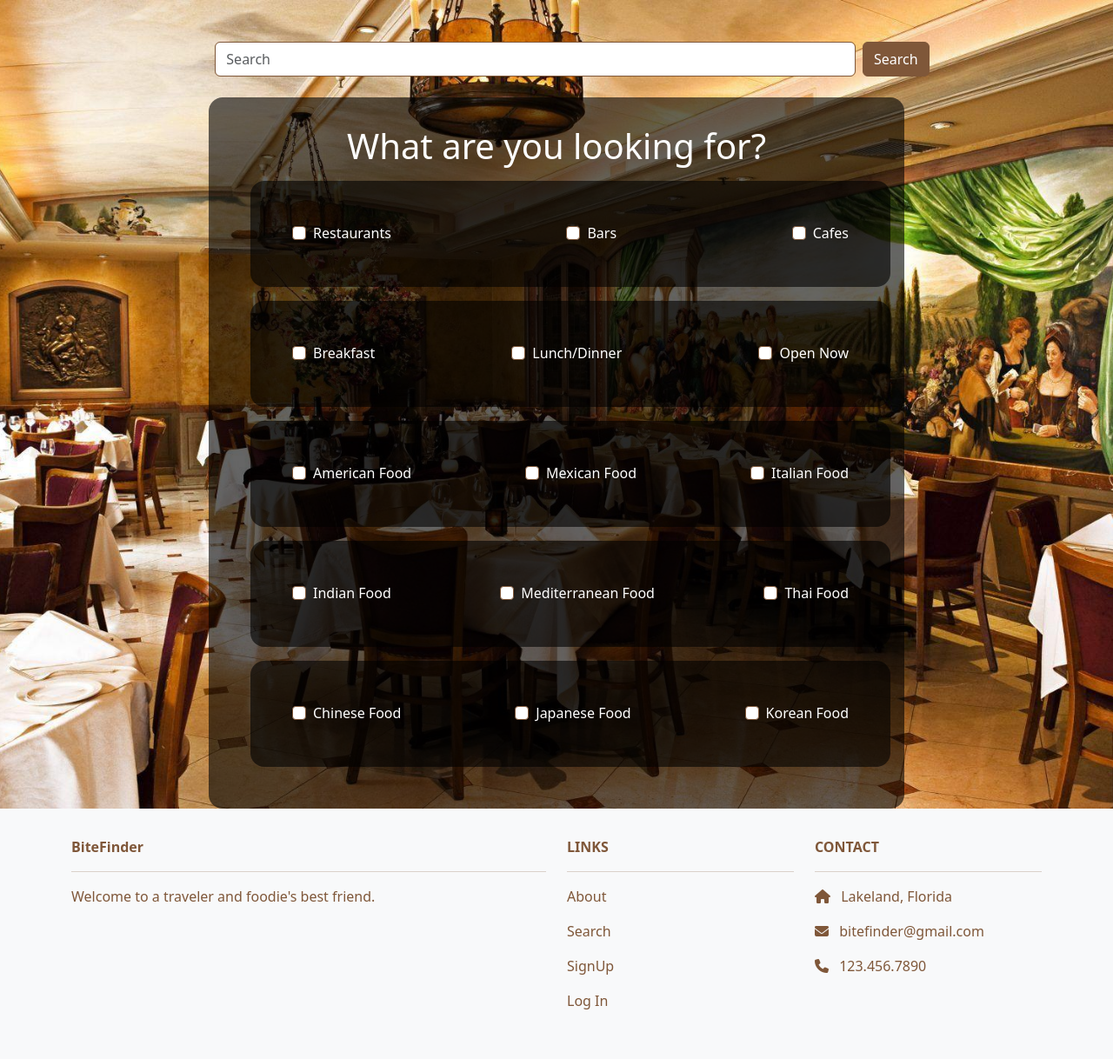
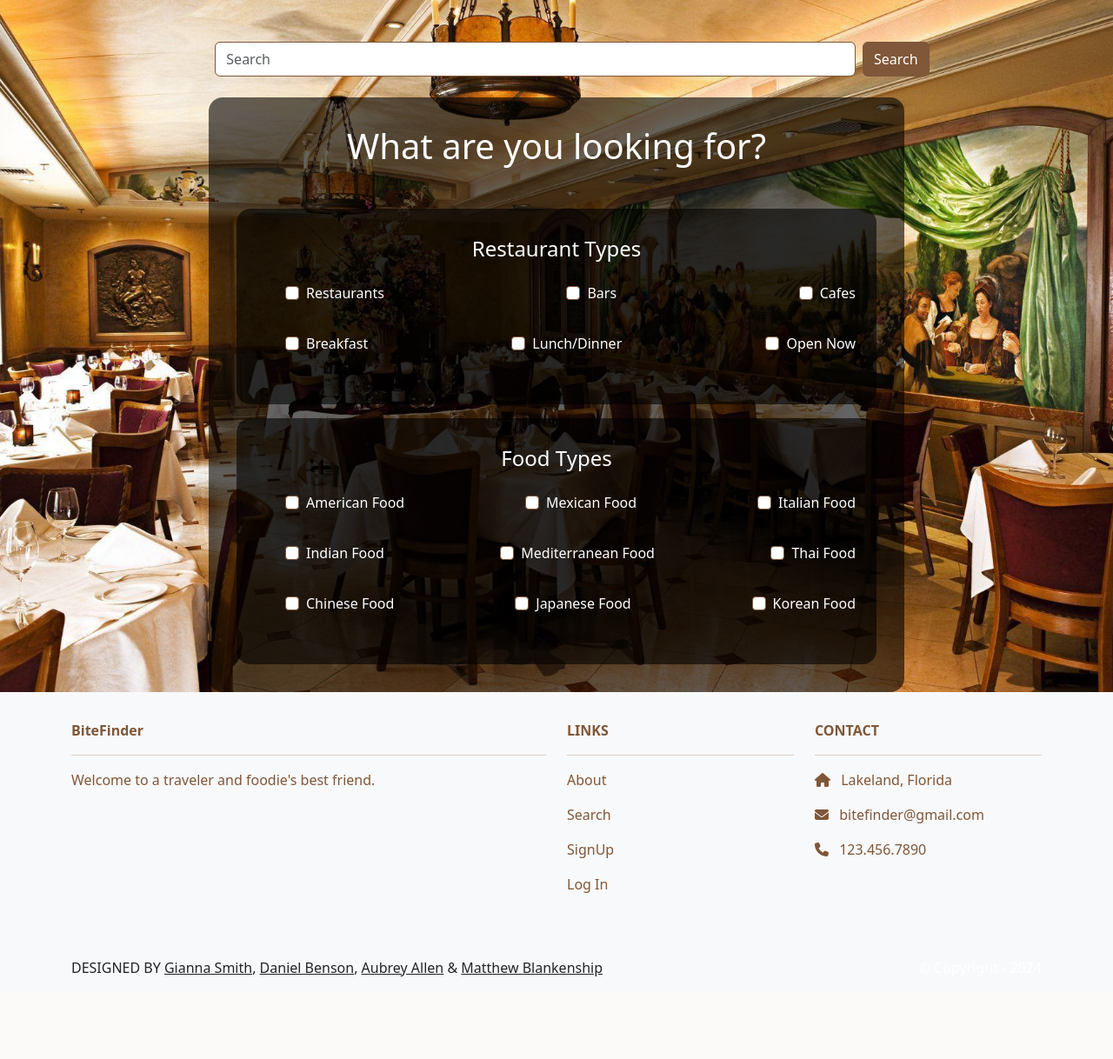
Before and after one commit to aallen764/Restaurant-Software, a Django app: page /search/ in a window 1280 px wide. Shown: the part 72-1290 px from the top of the page at 87% size. After the commit the page ends 1195 px from the top, so only its background shows below. Run offline with Django 5.2, Linux system fonts and the light colour scheme; some libraries are stand-ins or nearby versions.

Commit message:
Final Search Page Changes

```diff
--- a/search/templates/search/index.html
+++ b/search/templates/search/index.html
@@ -11,10 +11,12 @@
         </div>
 
         <div class="overlay-box mt-4">
-            <h1 class="display-6 text-center">What are you looking for?</h1>
+            <h1 class="display-6 text-center mb-5">What are you looking for?</h1>
 
             <!-- Checkboxes go here -->
-            <div class="d-flex justify-content-between gap-3 w-100 m-3 p-5 overlay-box">
+            <div class="overlay-box">
+                <h3 class="display-6 fs-4 d-flex justify-content-center">Restaurant Types</h3>
+                <div class="d-flex justify-content-between gap-1 w-100 m-3 p-2">
                     <div class="form-check form-check-lg">
                         <input type="checkbox" class="form-check-input" id="restaurant">
                         <label class="form-check-label" for="restaurant">Restaurants</label>
@@ -28,8 +30,7 @@
                         <label class="form-check-label" for="cafe">Cafes</label>
                     </div>
                 </div>
-
-            <div class="d-flex justify-content-between gap-3 w-100 m-3 p-5 overlay-box">
+                <div class="d-flex justify-content-between gap-1 w-100 m-3 p-2">
                     <div class="form-check form-check-lg">
                         <input type="checkbox" class="form-check-input" id="breakfast">
                         <label class="form-check-label" for="breakfast">Breakfast</label>
@@ -43,8 +44,12 @@
                         <label class="form-check-label" for="open">Open Now</label>
                     </div>
                 </div>
+            </div>
 
-            <div class="d-flex justify-content-between gap-3 w-100 m-3 p-5 overlay-box">
+
+            <div class="overlay-box mt-3">
+                <h3 class="display-6 fs-4 d-flex justify-content-center">Food Types</h3>
+                <div class="d-flex justify-content-between gap-1 w-100 m-3 p-2">
                     <div class="form-check form-check-lg">
                         <input type="checkbox" class="form-check-input" id="american">
                         <label class="form-check-label" for="american">American Food</label>
@@ -59,7 +64,7 @@
                     </div>
                 </div>
 
-            <div class="d-flex justify-content-between gap-3 w-100 m-3 p-5 overlay-box">
+                <div class="d-flex justify-content-between gap-1 w-100 m-3 p-2">
                     <div class="form-check form-check-lg">
                         <input type="checkbox" class="form-check-input" id="indian">
                         <label class="form-check-label" for="indian">Indian Food</label>
@@ -74,7 +79,7 @@
                     </div>
                 </div>
 
-            <div class="d-flex justify-content-between gap-3 w-100 m-3 p-5 overlay-box">
+                <div class="d-flex justify-content-between gap-1 w-100 m-3 p-2">
                     <div class="form-check form-check-lg">
                         <input type="checkbox" class="form-check-input" id="chinese">
                         <label class="form-check-label" for="chinese">Chinese Food</label>
@@ -91,6 +96,8 @@
 
             </div>
 
+        </div>
+
     </form>
 </div>
 
```
Lines whose indentation alone changed are shown as unchanged.
